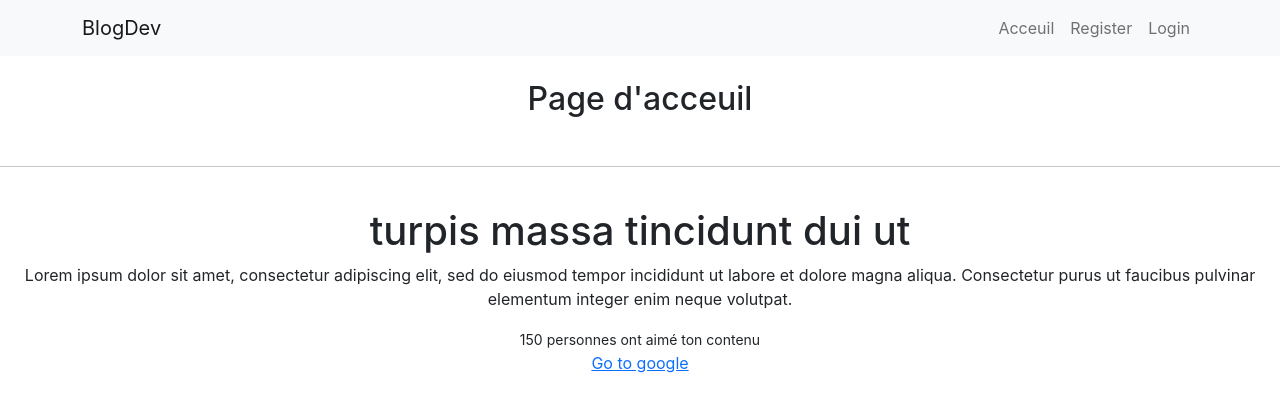
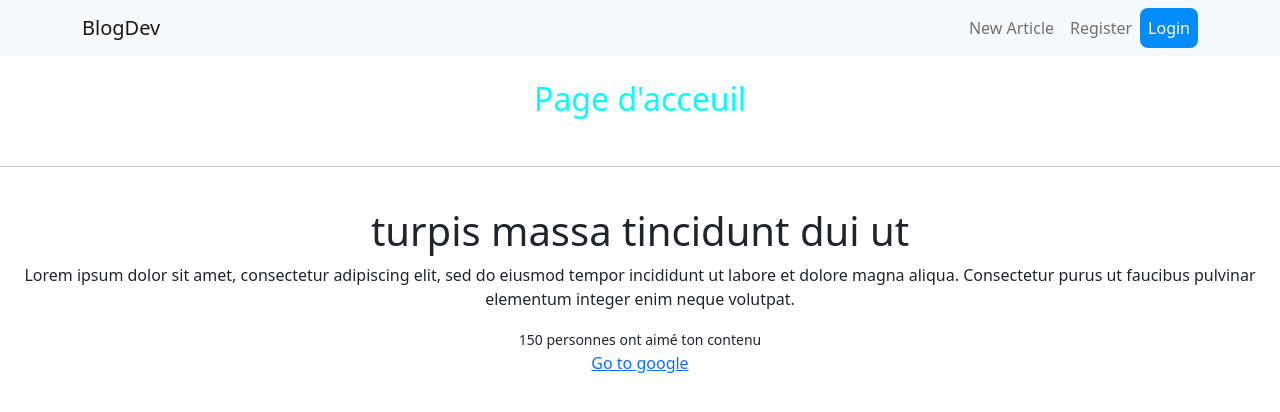
Before and after one commit to willl-8523/ReactCourse_by_Bproo, a React (Create React App) app: page / in a window 1280 px wide. Shown: the top 412 px of the page. Built offline with nearby package versions, Linux system fonts and the light colour scheme.

Commit message:
Add style in html element or use variable

```diff
--- a/src/Home.js
+++ b/src/Home.js
@@ -1,9 +1,13 @@
 const Home = () => {
     const contenu = "Page d'acceuil";
+    const colorText = {
+      color: '#00FFFF',
+    };
+
     return (
-        <div className="home">
-            <h2> { contenu } </h2>
-        </div>
+      <div className="home" style={ colorText }>
+        <h2> {contenu} </h2>
+      </div>
     );
 }
 
--- a/src/Navbar.js
+++ b/src/Navbar.js
@@ -1,6 +1,6 @@
 const Navbar = () => {
+
   return (
-
     <nav
       className="navbar navbar-expand-sm navbar-light bg-light mb-4"
       aria-label="Third navbar example"
@@ -21,11 +21,14 @@ const Navbar = () => {
           <span className="navbar-toggler-icon"></span>
         </button>
 
-                <div className="collapse navbar-collapse flex-grow-0" id="navbarsExample03">
+        <div
+          className="collapse navbar-collapse flex-grow-0"
+          id="navbarsExample03"
+        >
           <ul className="navbar-nav mb-2 mb-sm-0">
             <li className="nav-item">
               <a className="nav-link" href="#">
-                                Acceuil
+                New Article
               </a>
             </li>
 
@@ -36,7 +39,7 @@ const Navbar = () => {
             </li>
 
             <li className="nav-item">
-                            <a className="nav-link" href="#">
+              <a className="nav-link buttonLogin" href="#">
                 Login
               </a>
             </li>
--- a/src/index.css
+++ b/src/index.css
@@ -1,13 +1,6 @@
-body {
-  margin: 0;
-  font-family: -apple-system, BlinkMacSystemFont, 'Segoe UI', 'Roboto', 'Oxygen',
-    'Ubuntu', 'Cantarell', 'Fira Sans', 'Droid Sans', 'Helvetica Neue',
-    sans-serif;
-  -webkit-font-smoothing: antialiased;
-  -moz-osx-font-smoothing: grayscale;
+.buttonLogin {
+  background-color: #028bfc;
+  padding: 0.5rem;
+  border-radius: 0.5rem;
+  color: #fff !important;
 }
-
-code {
-  font-family: source-code-pro, Menlo, Monaco, Consolas, 'Courier New',
-    monospace;
-}
```
Also changed, not shown: 1 other file (tests, documents, lock files or other folders). Lines whose indentation alone changed are shown as unchanged.
